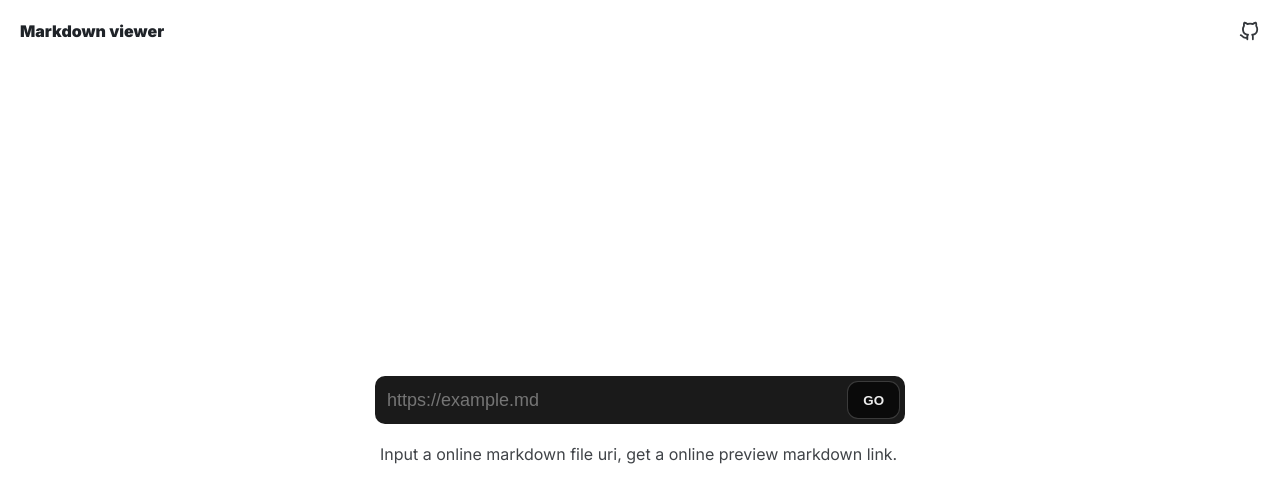
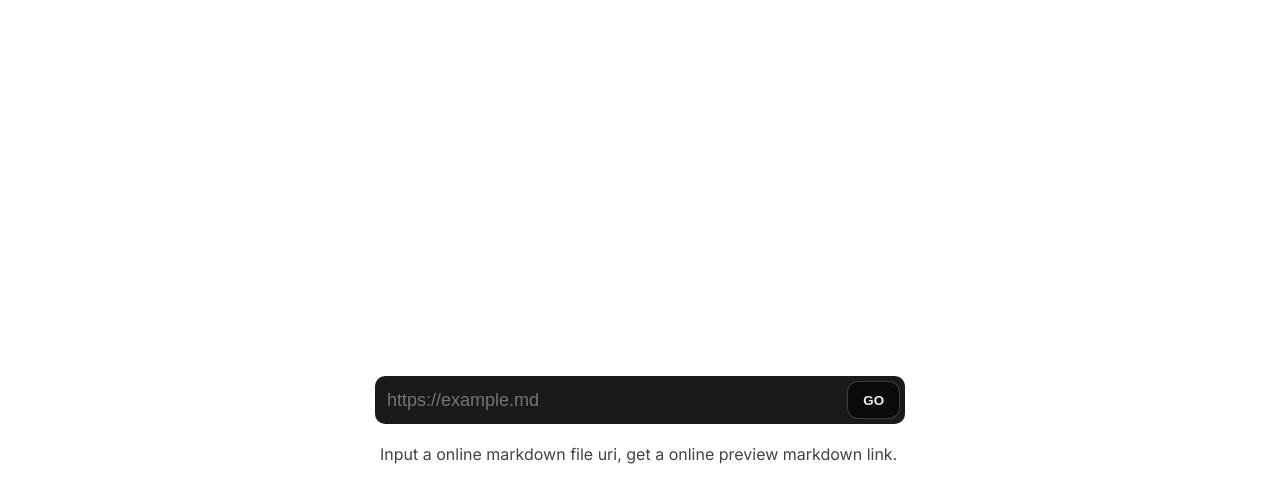
Before and after one commit to Emiyaaaaa/markdown-viewer, a Next.js app: page / in a window 1280 px wide. Shown: the top 502 px of the page. Built offline with nearby package versions, Linux system fonts and the light colour scheme.

Commit message:
add revalidate; rm Head

```diff
--- a/app/modules/input.tsx
+++ b/app/modules/input.tsx
@@ -6,8 +6,6 @@ export default function Input() {
   const [value, setValue] = useState("");
 
 	return (
-    <>
-    <Header />
     <main className="input-container">
       <div className="input-wrapper">
 		  <input placeholder="https://example.md" autoFocus className="" onChange={e => setValue(e.target.value)} />
@@ -17,7 +15,5 @@ export default function Input() {
       </div>
       <desc>Input a online markdown file uri, get a online preview markdown link.</desc>
     </main>
-    </>
-
 	);
 }
--- a/app/modules/markdown.tsx
+++ b/app/modules/markdown.tsx
@@ -28,3 +28,5 @@ export default async function Markdown(props: { url: string }) {
     </>
 	);
 }
+
+export const revalidate = 600
```
